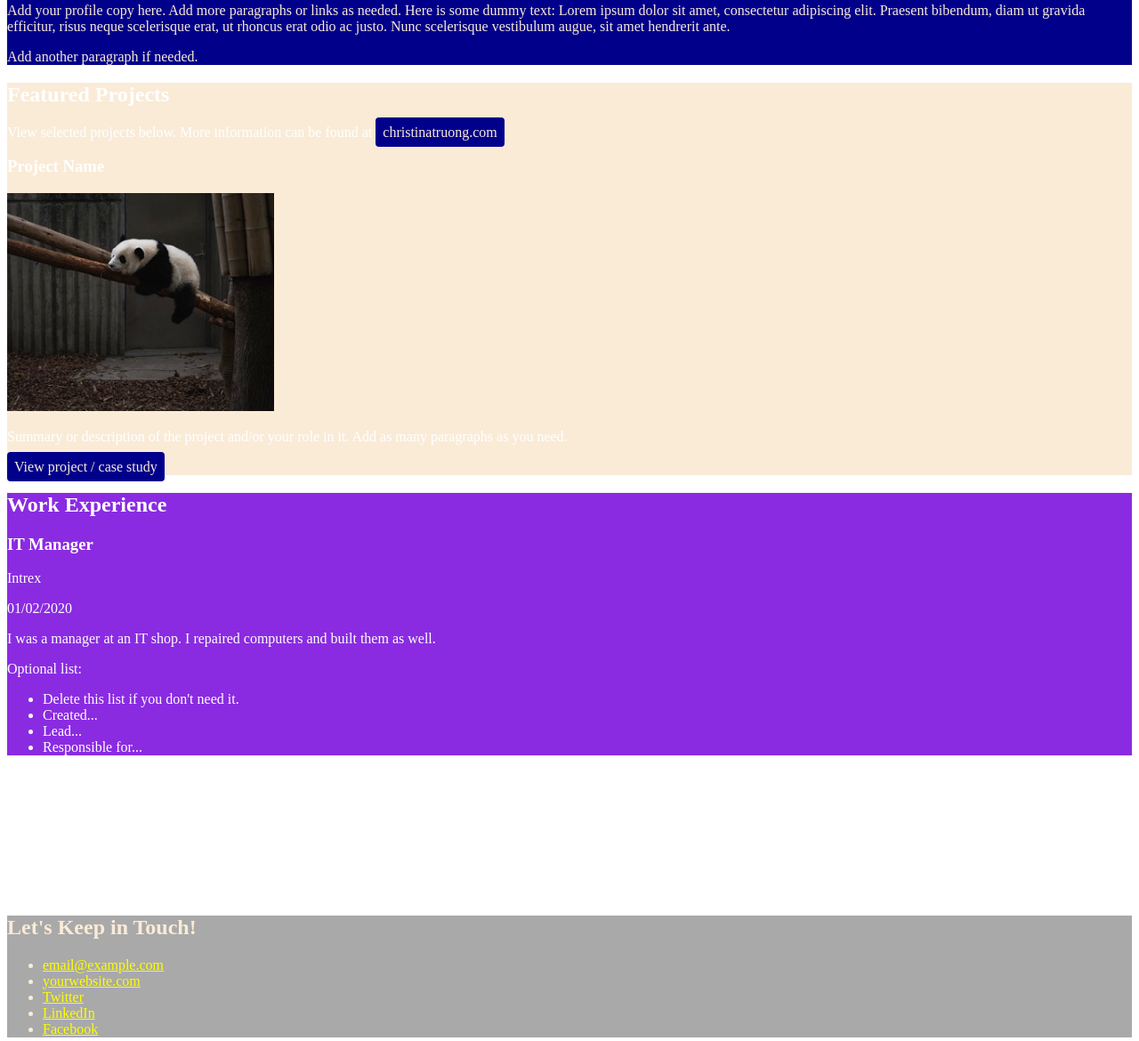
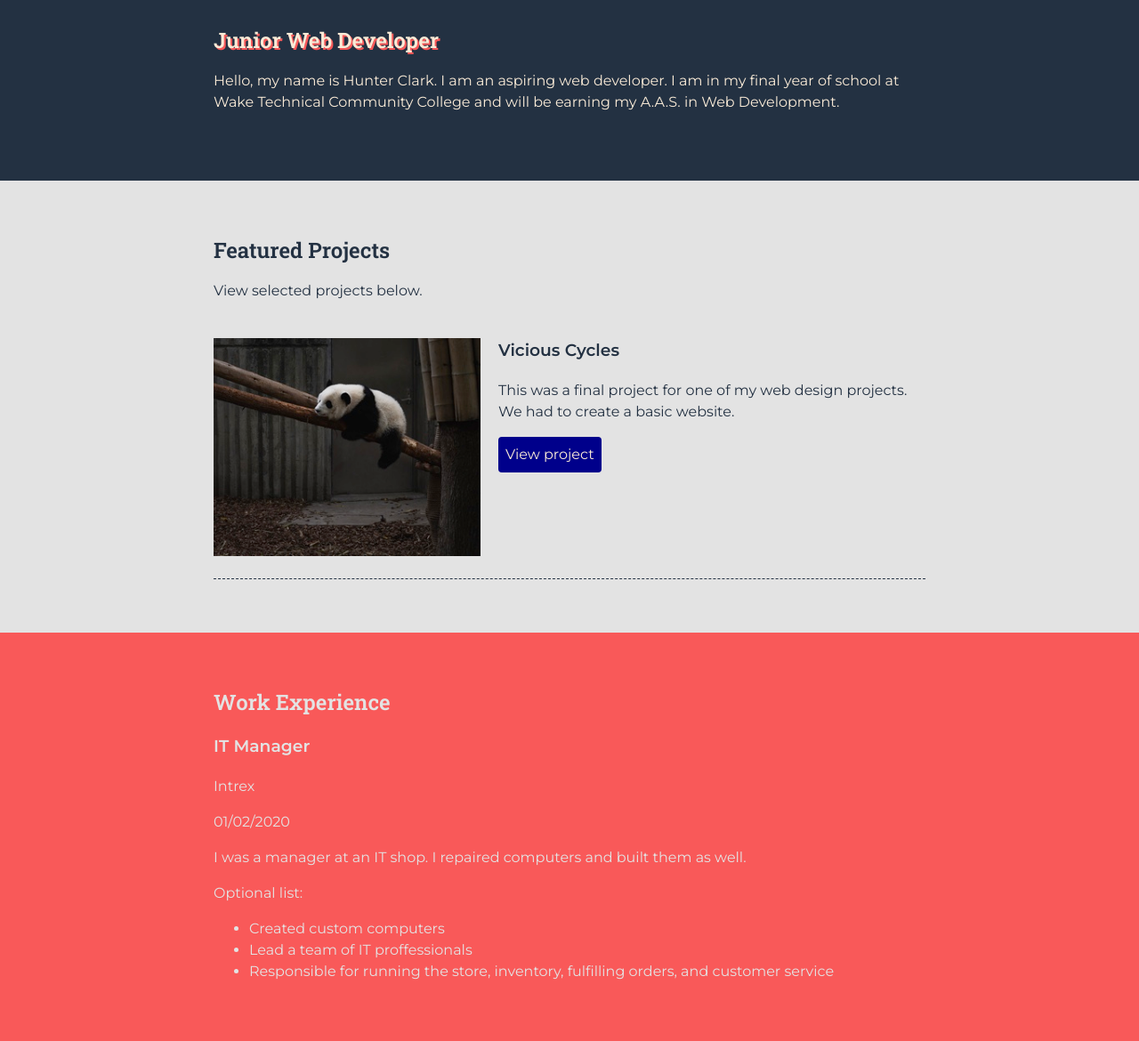
Before and after one commit to Gadnuk-BoW/ResumeAssignment, a plain HTML site: page index.html in a window 1280 px wide. Shown: the part 124-1294 px from the top of the page at 89% size. Drawn offline with Linux system fonts and the light colour scheme.

Commit message:
Lesson 4 update
Updated font types, styles, and background and font colors. Added text shadow to heading. Modified project section to float the image and clear the overflow. Filled out the rest of the page's content.

```diff
--- a/css/styles.css
+++ b/css/styles.css
@@ -2,8 +2,19 @@
 
 /* Global Styles
 --------------------------*/
+html {
+    box-sizing: border-box;
+
+}
+*, *::after, *::before {
+        box-sizing: inherit;
+}
 body {
     color:#fff;
+    margin: 0;
+    padding: 0;
+    font-family: 'Montserrat', sans-serif;
+    line-height: 1.5;
 }
 img {
     width: 300px;
@@ -16,17 +27,37 @@ a:hover {
     text-decoration: none;
 }
 
+h2 {
+    margin: 0;
+}
+
+h1, h2 {
+    font-family: 'Roboto Slab', serif;
+}
+
+.content-wrap {
+    width: 800px;
+    margin: 0 auto;
+    padding: 60px 0;
+}
+
 /* Profile
 --------------------------*/
 header {
-    background-color: darkblue;
+    background-color: #233142;
     color: antiquewhite;
+
+}
+header h1, header h2 {
+    text-shadow: #f95959 2px 2px;
 }
 
 /* Projects
 --------------------------*/
 .projects {
-    background-color: antiquewhite;
+
+    background-color: #e3e3e3;
+    color: #233142;
 }
 .projects a{
     color:darkgreen;
@@ -37,22 +68,42 @@ header {
     text-decoration: none;
     padding: 8px;
     border-radius: 4px;
+    display: inline-block;
 }
 .projects .btn:hover{
     background: rgba(47, 48, 97, 80%);
 }
 
+.project-item {
+    overflow: hidden;
+    border-bottom: 1px dashed #233142;
+    padding: 25px 0;
+}
+
+.project-item img {
+    float: left;
+    margin-right: 20px;
+}
+
+.project-item h3 {
+    margin-top: 0;
+}
+
 /* Work Experience
 --------------------------*/
 .work {
-    background-color: blueviolet;
+    background-color: #f95959;
+    color: #e3e3e3;
 }
 /* Education
 --------------------------*/
+.education {
+   color: #233142;
+}
 
-/* COntact Info
+/* Contact Info
 --------------------------*/
 footer{
-    background-color: darkgray;
+    background-color: #455d7a;
     color: antiquewhite;
 }
--- a/index.html
+++ b/index.html
@@ -4,36 +4,44 @@
     <meta charset="UTF-8">
     <meta name="viewport" content="width=device-width, initial-scale=1.0">
     <title>Hunter Clark Resume</title>
+    <link rel="preconnect" href="https://fonts.googleapis.com">
+    <link rel="preconnect" href="https://fonts.gstatic.com" crossorigin>
+    <link href="https://fonts.googleapis.com/css2?family=Montserrat:wght@400;600&family=Roboto+Slab:wght@600&display=swap" rel="stylesheet">
     <link rel="stylesheet" href="css/styles.css">
   </head>
   <body>
     <main>
       <!-- ***********************  ABOUT / PROFILE  *********************** -->
       <header>
+        <div class="content-wrap">
           <h1>Hunter Clark</h1>
           <h2>Junior Web Developer</h2>
 
-        <p>Add your profile copy here. Add more paragraphs or links as needed. Here is some dummy text: Lorem ipsum dolor sit amet, consectetur adipiscing elit. Praesent bibendum, diam ut gravida efficitur, risus neque scelerisque erat, ut rhoncus erat odio ac justo. Nunc scelerisque vestibulum augue, sit amet hendrerit ante.</p>
-        <p>Add another paragraph if needed.</p>
+          <p>Hello, my name is Hunter Clark. I am an aspiring web developer. I am in my final year of school at Wake Technical Community College and will be earning my A.A.S. in Web Development. </p>
+
+        </div>
       </header>
 
       <!-- ********************  PROJECTS / PORTFOLIO  ********************* -->
       <section class="projects">
+        <div class="content-wrap">
           <h2>Featured Projects</h2>
-        <p>View selected projects below. More information can be found at <a class="btn"href="http://christinatruong.com">christinatruong.com</a>.</p>
+          <p>View selected projects below.</p>
 
           <!-- Copy the whole <section> block to add more projects. -->
-        <section>
-          <h3>Project Name</h3>
+          <section class="project-item">
             <img src="images/thumbnail-1.jpg" alt="description of image">
-          <p>Summary or description of the project and/or your role in it. Add as many paragraphs as you need.</p>
-          <a class="btn" href="#" target="_blank">View project / case study</a>
+            <h3>Vicious Cycles</h3>
+            <p>This was a final project for one of my web design projects. We had to create a basic website. </p>
+            <a class="btn" href="#" target="_blank">View project</a>
           </section>
           <!-- End of Project block. -->
+        </div>
       </section>
 
       <!-- ***********************  WORK EXPERIENCE  *********************** -->
       <section class="work">
+        <div class="content-wrap">
           <h2>Work Experience</h2>
 
 
@@ -45,17 +53,18 @@
             <p>I was a manager at an IT shop. I repaired computers and built them as well.</p>
             <p>Optional list:</p>
             <ul>
-            <li>Delete this list if you don't need it.</li>
-            <li>Created...</li>
-            <li>Lead...</li>
-            <li>Responsible for...</li>
+              <li>Created custom computers</li>
+              <li>Lead a team of IT proffessionals</li>
+              <li>Responsible for running the store, inventory, fulfilling orders, and customer service</li>
             </ul>
           </section>
           <!-- End of Job block. -->
+        </div>
       </section>
 
       <!-- ******************  EDUCATION & CERTIFICATIONS ****************** -->
       <section class="education">
+        <div class="content-wrap">
           <h2>Education</h2>
 
           <!-- Copy this whole <section> block to add more schools. -->
@@ -65,20 +74,21 @@
             <p>Summary or accomplishments.</p>
           </section>
           <!-- End of School block. -->
+        </div>
       </section>
 
       <!-- *****************  CONTACT INFO / SOCIAL MEDIA  ***************** -->
       <footer>
+        <div class="content-wrap">
           <h2>Let's Keep in Touch!</h2>
 
           <!-- Social media and contact links. Add or remove any networks. -->
           <ul>
-          <li><a href="mailto:email@example.com">email@example.com</a></li>
+            <li><a href="mailto:hmclark81@gmail.com">hmclark81@gmail.com</a></li>
             <li><a href="http://yourwebsite.com" target="_blank">yourwebsite.com</a></li>
-          <li><a href="#" target="_blank">Twitter</a></li>
             <li><a href="#" target="_blank">LinkedIn</a></li>
-          <li><a href="#" target="_blank">Facebook</a></li>
           </ul>
+        </div>
       </footer>
     </main>
   </body>
```
Lines whose indentation alone changed are shown as unchanged.
